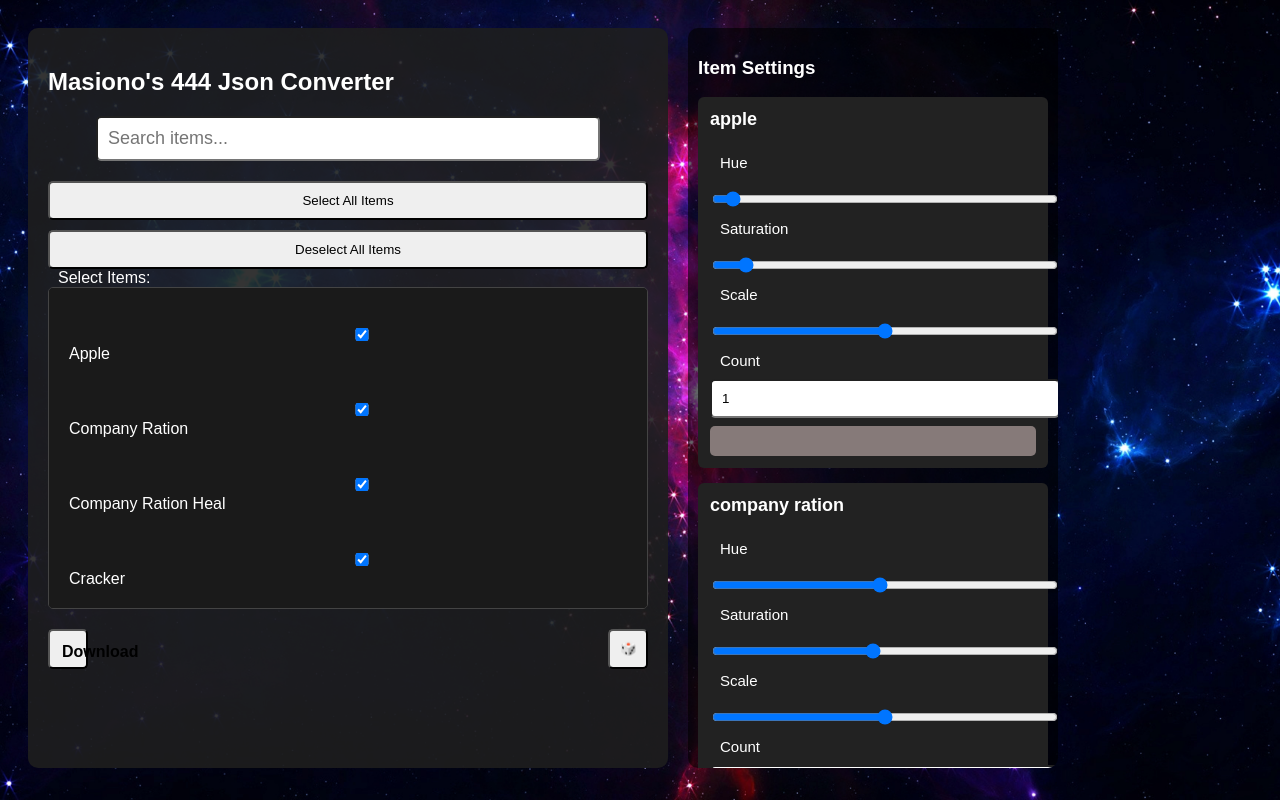
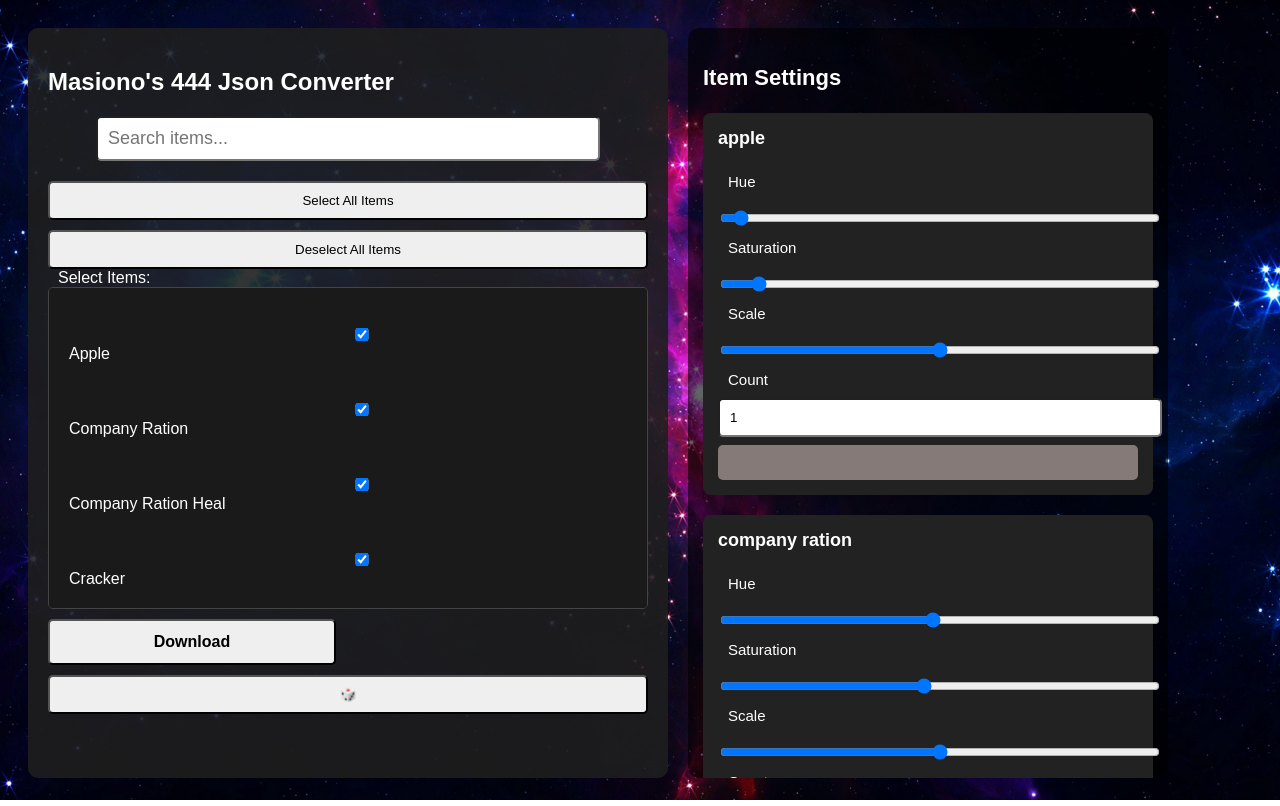
Before and after one commit to MasionoVR/json-generator-site, a plain HTML site: page index.html in a window 1280 px wide. Both pictures are taken after a click on the button "Select All Items". Drawn offline with Linux system fonts and the light colour scheme.

Commit message:
Update index.html

```diff
--- a/index.html
+++ b/index.html
@@ -22,12 +22,13 @@
       flex: 1;
     }
     .preview {
-      width: 350px;
+      width: 450px;
       max-height: 90vh;
       overflow-y: auto;
       background: rgba(0,0,0,0.6);
-      padding: 10px;
-      border-radius: 10px;
+      padding: 15px;
+      border-radius: 12px;
+      font-size: 15px;
     }
     label, input, select, button {
       width: 100%;
@@ -47,30 +48,18 @@
       display: block;
       margin-bottom: 5px;
     }
-    .row {
-      display: flex;
-      gap: 10px;
-      align-items: center;
-      margin-top: 10px;
-    }
-    .row button {
-      flex-shrink: 0;
-      width: 40px;
-      height: 40px;
-    }
     .tab {
       background: #222;
-      padding: 12px;
-      margin-bottom: 15px;
-      border-radius: 6px;
-      font-size: 15px;
+      padding: 15px;
+      margin-bottom: 20px;
+      border-radius: 8px;
     }
     .tab h4 {
       margin-top: 0;
       font-size: 18px;
     }
     .tab .colorPreview {
-      height: 30px;
+      height: 35px;
       border-radius: 5px;
       background: gray;
       margin-top: 8px;
@@ -259,7 +248,7 @@
 </div>
 
 <div class="preview" id="previewPanel">
-  <h3>Item Settings</h3>
+  <h3 style="font-size: 22px;">Item Settings</h3>
 </div>
 <script>
 function filterItems() {
@@ -292,7 +281,7 @@ document.addEventListener("change", function(e) {
 
 function generateTabs() {
   const preview = document.getElementById("previewPanel");
-  preview.innerHTML = "<h3>Item Settings</h3>";
+  preview.innerHTML = "<h3 style='font-size:22px;'>Item Settings</h3>";
   const selected = Array.from(document.querySelectorAll('#itemList input:checked')).map(cb => cb.value);
 
   selected.forEach(item => {
@@ -313,11 +302,32 @@ function generateTabs() {
       <label>Count</label>
       <input type="number" min="1" max="500" value="1" class="count">
       <input type="hidden" value="${item}" class="itemID">
-      <div class="colorPreview" style="background: hsl(${hue}, ${Math.round(((sat+124)/248)*100)}%, 50%)"></div>
+      <div class="colorPreview"></div>
     `;
 
     preview.appendChild(tab);
   });
+
+  updateAllPreviews();
+
+  // Attach live update listeners
+  document.querySelectorAll('.tab').forEach(tab => {
+    ['hue', 'saturation'].forEach(cls => {
+      tab.querySelector(`.${cls}`).addEventListener("input", () => updatePreview(tab));
+    });
+  });
+}
+
+function updateAllPreviews() {
+  document.querySelectorAll(".tab").forEach(updatePreview);
+}
+
+function updatePreview(tab) {
+  const hue = parseInt(tab.querySelector(".hue").value);
+  const sat = parseInt(tab.querySelector(".saturation").value);
+  const satPercent = Math.round(((sat + 124) / 248) * 100);
+  const color = `hsl(${hue}, ${satPercent}%, 50%)`;
+  tab.querySelector(".colorPreview").style.backgroundColor = color;
 }
 function downloadJSON() {
   const filename = "custom_items";
```
